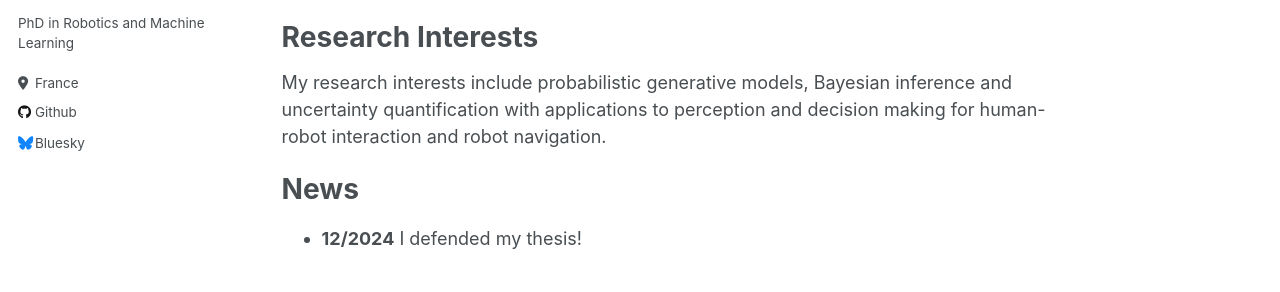
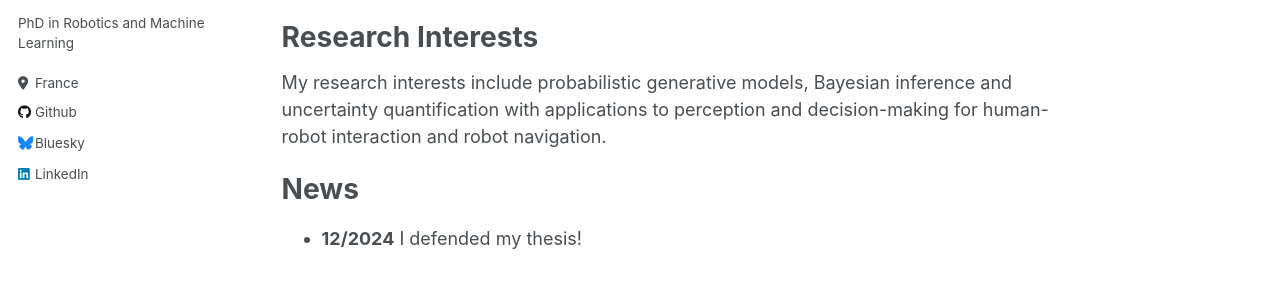
Before and after one commit to MehdiN/mehdin.github.io, a Jekyll site: the page built from _pages/about.md, in a window 1280 px wide and 1025 px high. Shown: the part 357-649 px from the top of the window. Built offline with Jekyll 4.4.1, drawn with Linux system fonts in a browser that asks for light colours.

Commit message:
update site

```diff
--- a/_config.yml
+++ b/_config.yml
@@ -57,7 +57,7 @@ author:
   keybase          : # Username
   instagram        : # Username
   lastfm           : # Username
-  linkedin         : # Username
+  linkedin         : "www.linkedin.com/in/nima-mehdi-460b25367"
   mastodon         : # "https://sigmoid.social/@nima"
   medium           : # URL
   pinterest        : # Username
--- a/_pages/about.md
+++ b/_pages/about.md
@@ -21,8 +21,7 @@ Before, I have obtained my master degree in Robotics and the title of engineer f
 
 # Research Interests
 
-My research interests include probabilistic generative
-models, Bayesian inference and uncertainty quantification with applications to perception and decision making for human-robot interaction and robot navigation.
+My research interests include probabilistic generative models, Bayesian inference and uncertainty quantification with applications to perception and decision-making for human-robot interaction and robot navigation.
 
 
 # News
```
